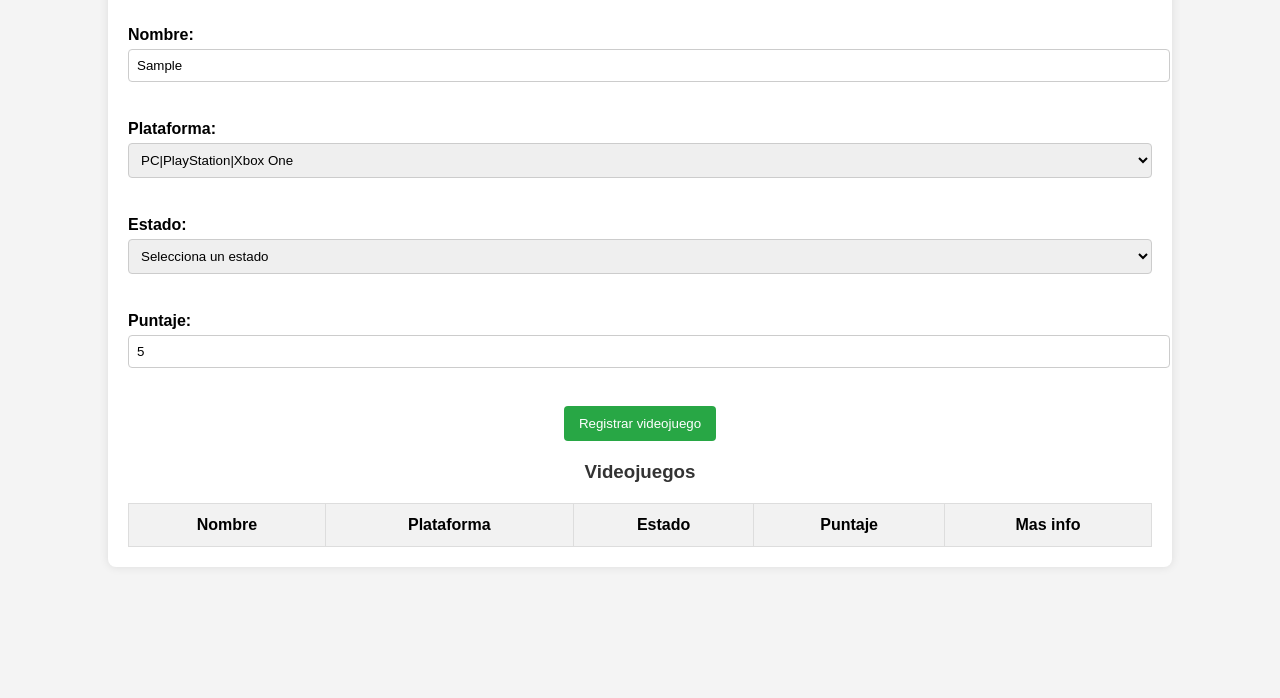
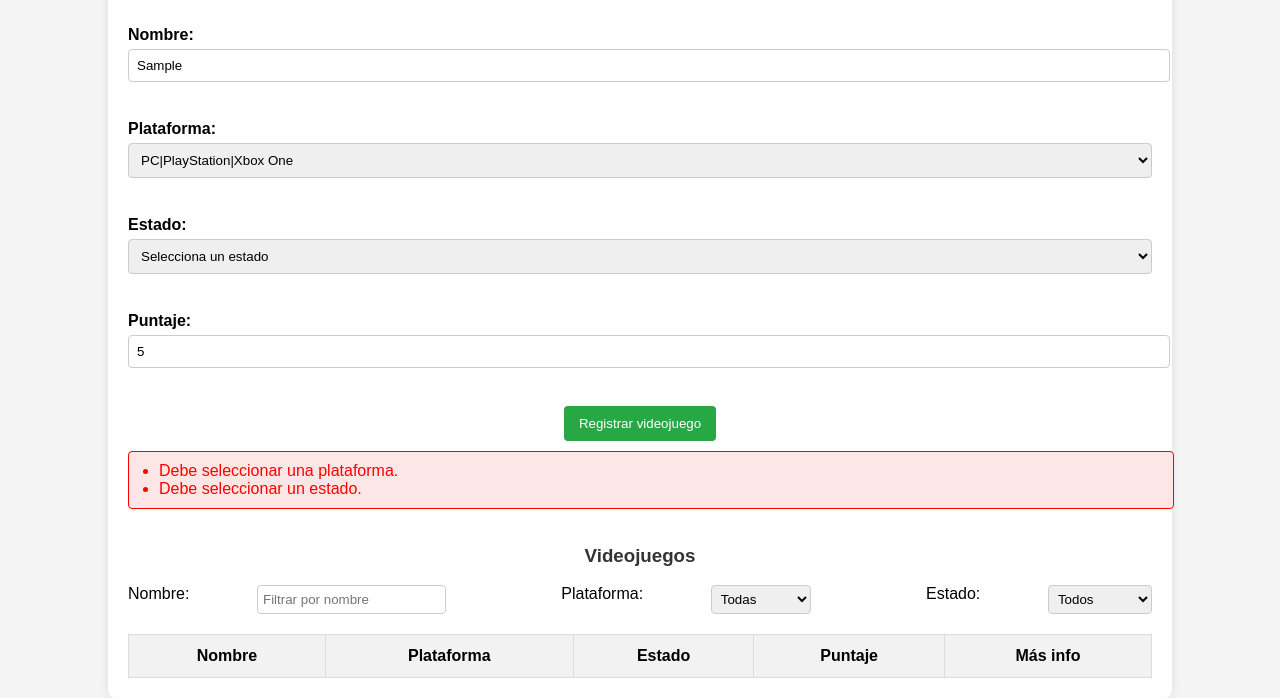
Before and after one commit to brunnoce/TP-Lab3, a plain HTML site: page index.html in a window 1280 px wide. Both pictures are taken after typing "Sample", "5" into the empty fields and a click on the button "Registrar videojuego". Shown: the part 165-863 px from the top of the page. Before the commit the page ends 800 px from the top, so only its background shows below. Drawn offline with nearby package versions, Linux system fonts and the light colour scheme.

Commit message:
Funcionalidades y estilos agregados

```diff
--- a/index.html
+++ b/index.html
@@ -32,10 +32,31 @@
                 <label for="puntaje">Puntaje:</label>
                 <input type="number" v-model="nuevoVideojuego.puntaje" id="puntaje" placeholder="Puntaje del 1 al 10"><br>
                 <button type="submit">Registrar videojuego</button>
+                <ul v-if="errores.length" class="errores">
+                    <li v-for="error in errores" :key="error">{{ error }}</li>
+                </ul>
             </form>
         </div>
         <div>
             <h3>Videojuegos</h3>
+            <div class="filtro">
+                <label for="filtroNombre">Nombre:</label>
+                <input type="text" v-model="filtro.nombre" id="filtroNombre" placeholder="Filtrar por nombre"><br>
+                <label for="filtroPlataforma">Plataforma:</label>
+                <select v-model="filtro.plataforma" id="filtroPlataforma">
+                    <option value="">Todas</option>
+                    <option value="PC">PC</option>
+                    <option value="PlayStation">PlayStation</option>
+                    <option value="XboxOne">Xbox One</option>
+                </select> <br>
+                <label for="filtroEstado">Estado:</label>
+                <select v-model="filtro.estado" id="filtroEstado">
+                    <option value="">Todos</option>
+                    <option value="Pendiente">Pendiente</option>
+                    <option value="Jugando">Jugando</option>
+                    <option value="Completado">Completado</option>
+                </select>
+            </div>
             <table>
                 <thead>
                     <tr>
@@ -43,11 +64,11 @@
                         <th>Plataforma</th>
                         <th>Estado</th>
                         <th>Puntaje</th>
-                        <th>Mas info</th>
+                        <th>Más info</th>
                     </tr>
                 </thead>
                 <tbody>
-                    <tr v-for="videojuego in videojuegos" :key="videojuego.nombre">
+                    <tr v-for="videojuego in videojuegosFiltrados" :key="videojuego.nombre">
                         <td>{{ videojuego.nombre }}</td>
                         <td>{{ videojuego.plataforma }}</td>
                         <td>{{ videojuego.estado }}</td>
--- a/main.js
+++ b/main.js
@@ -7,24 +7,57 @@ const app = Vue.createApp({
                 estado: '',
                 puntaje: ''
             },
-            videojuegos: []
+            videojuegos: [],
+            filtro: {
+                nombre: '',
+                plataforma: '',
+                estado: ''
+            },
+            errores: []
+        }
+    },
+    computed: {
+        videojuegosFiltrados() {
+            return this.videojuegos.filter(videojuego => {
+                return (
+                    (this.filtro.nombre === '' || videojuego.nombre.toLowerCase().includes(this.filtro.nombre.toLowerCase())) &&
+                    (this.filtro.plataforma === '' || videojuego.plataforma === this.filtro.plataforma) &&
+                    (this.filtro.estado === '' || videojuego.estado === this.filtro.estado)
+                );
+            });
         }
     },
     methods: {
         registrarVideojuego() {
-            if (this.nuevoVideojuego.nombre &&
-                this.nuevoVideojuego.plataforma &&
-                this.nuevoVideojuego.estado &&
-                this.nuevoVideojuego.puntaje) {
+            this.errores = [];
+            if (this.comprobar()) {
                 this.videojuegos.push({...this.nuevoVideojuego});
                 console.log('Videojuego agregado:', this.videojuegos);
                 this.nuevoVideojuego.nombre = '';
                 this.nuevoVideojuego.plataforma = '';
                 this.nuevoVideojuego.estado = '';
                 this.nuevoVideojuego.puntaje = '';
-            } else {
-                alert('Por favor, completa todos los campos.');
             }
+        },
+        comprobar() {
+            let comprobado = true;
+            if (this.nuevoVideojuego.nombre === '') {
+                this.errores.push("El nombre no puede estar vacío.");
+                comprobado = false;
+            }
+            if (this.nuevoVideojuego.plataforma === '') {
+                this.errores.push("Debe seleccionar una plataforma.");
+                comprobado = false;
+            }
+            if (this.nuevoVideojuego.estado === '') {
+                this.errores.push("Debe seleccionar un estado.");
+                comprobado = false;
+            }
+            if (this.nuevoVideojuego.puntaje === '') {
+                this.errores.push("Debe asignar un puntaje.");
+                comprobado = false;
+            }
+            return comprobado;
         }
     }
 });
--- a/style.css
+++ b/style.css
@@ -1,4 +1,6 @@
 /* style.css */
+
+/* Existing styles */
 
 body {
     font-family: Arial, sans-serif;
@@ -84,3 +86,33 @@ tr:nth-child(even) {
 tr:hover {
     background-color: #f1f1f1;
 }
+
+.errores {
+    color: #ff0000;
+    background-color: #ffe6e6;
+    border: 1px solid #ff0000;
+    padding: 10px;
+    border-radius: 4px;
+    margin-top: 10px;
+    width: 100%;
+}
+
+.errores li {
+    margin-left: 20px;
+}
+
+.filtro {
+    display: flex;
+    justify-content: space-between;
+    margin-bottom: 20px;
+}
+
+.filtro label {
+    margin-right: 10px;
+}
+
+.filtro input, .filtro select {
+    padding: 5px;
+    border-radius: 4px;
+    border: 1px solid #ccc;
+}
```
